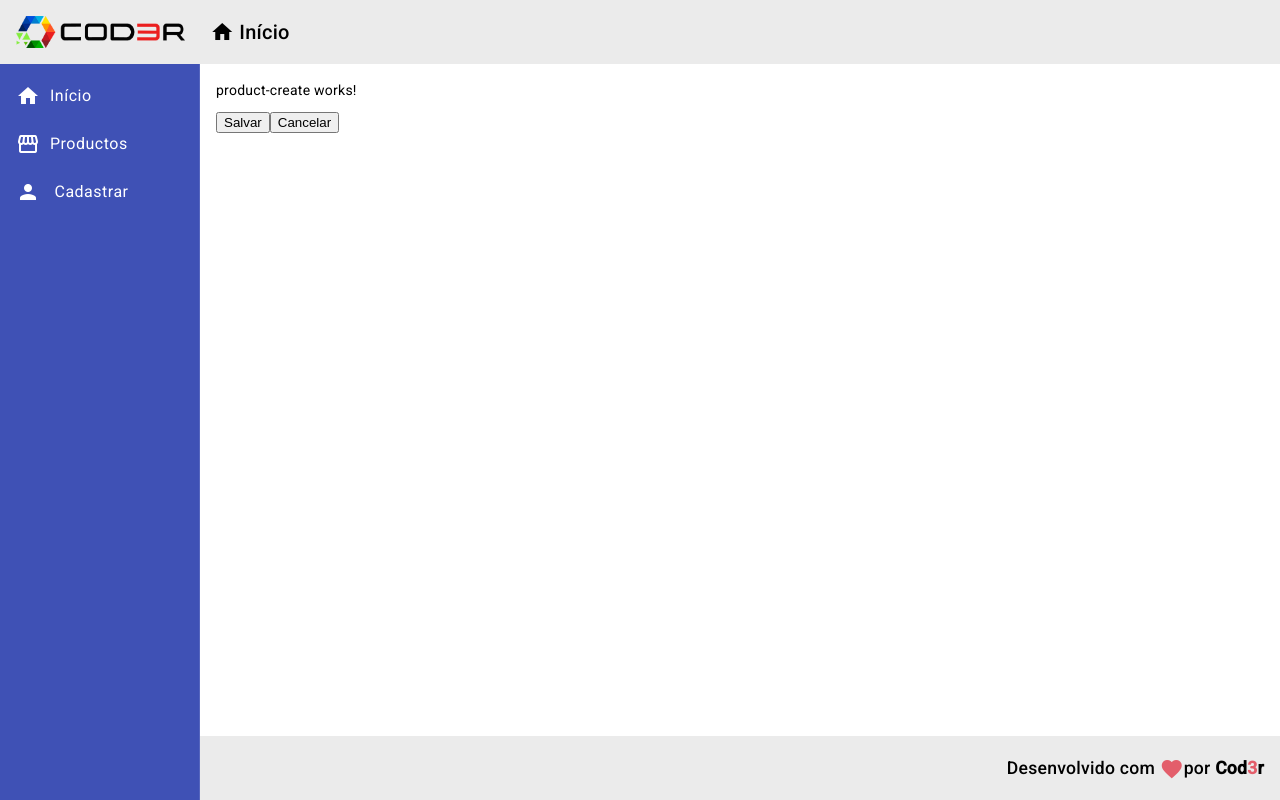
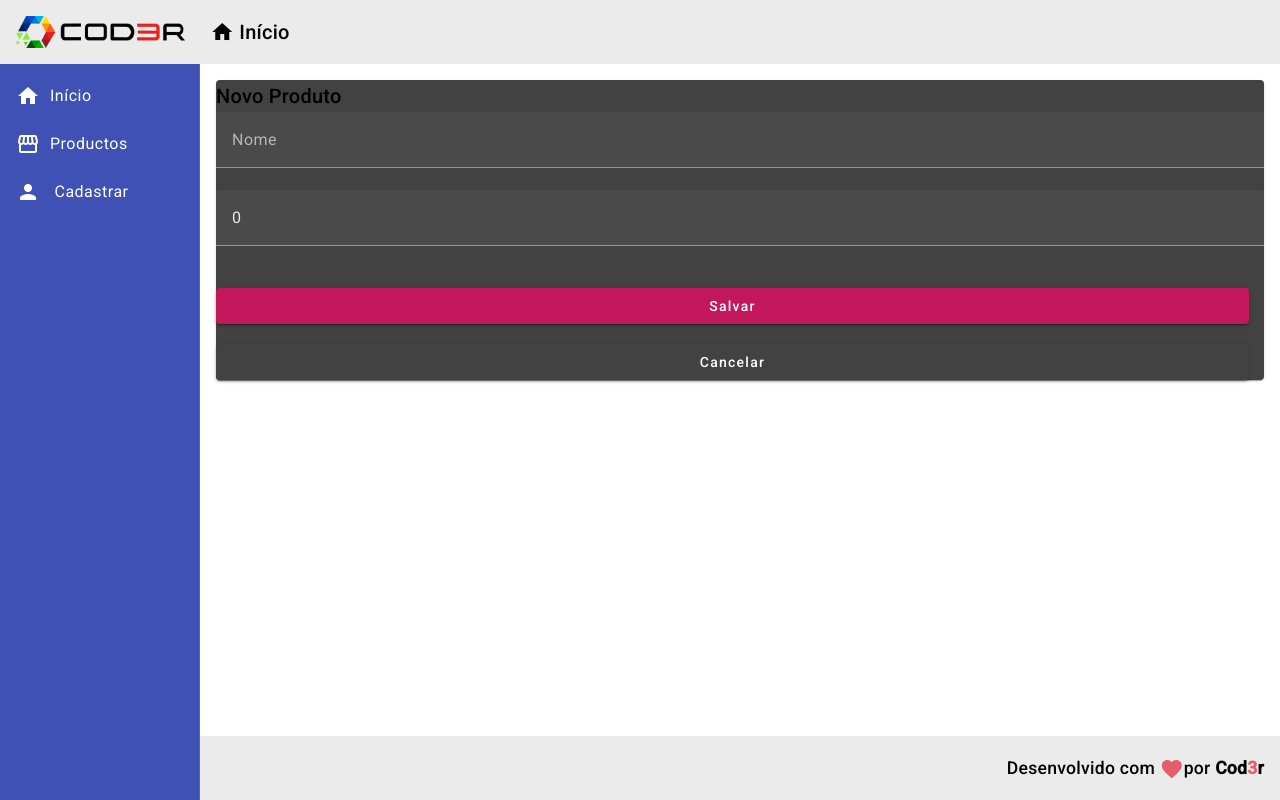
Before and after one commit to GabrielBarbosaDaConceicao/crud-angular-material, an Angular app in the folder Crud/frontend/: page /products/create in a window 1280 px wide. Built offline with nearby package versions, Linux system fonts and the light colour scheme.

Commit message:
adicionado a funcionalidade para crear e fazer o data binding

```diff
--- a/Crud/frontend/src/app/components/product/product-create/product-create.component.css
+++ b/Crud/frontend/src/app/components/product/product-create/product-create.component.css
@@ -0,0 +1,9 @@
+form {
+    display: flex;
+    flex-direction: column;
+}
+
+button {
+    margin-top: 20px;
+    margin-right: 15px;
+}
--- a/Crud/frontend/src/app/components/product/product-create/product-create.component.html
+++ b/Crud/frontend/src/app/components/product/product-create/product-create.component.html
@@ -1,9 +1,19 @@
-<p>product-create works!</p>
+<mat-card>
+    <mat-card-title>Novo Produto</mat-card-title>
+    <form>
+        <mat-form-field>
+            <input matInput placeholder="Nome" [(ngModel)]="product.name" name="name">
+        </mat-form-field>
 
-<button mat-reised-button (click)="createProduct()" color="primary">
-    Salvar
-</button>
+        <mat-form-field>
+            <input matInput placeholder="Preco (R$)" [(ngModel)]="product.price" name="price">
+        </mat-form-field>
+    </form>
+    <button mat-raised-button (click)="createProduct()" color="primary">
+        Salvar
+    </button>
 
-<button mat-reised-button (click)="cancel()">
-    Cancelar
-</button>
+    <button mat-raised-button (click)="cancel()">
+        Cancelar
+    </button>
+</mat-card>
--- a/Crud/frontend/src/app/components/product/product-create/product-create.component.ts
+++ b/Crud/frontend/src/app/components/product/product-create/product-create.component.ts
@@ -1,6 +1,7 @@
 import { Component, OnInit } from '@angular/core';
 import { ProductService } from '../product.service';
 import { Router } from '@angular/router';
+import { Product } from '../product.model';
 
 @Component({
   selector: 'app-product-create',
@@ -9,6 +10,10 @@
 })
 export class ProductCreateComponent implements OnInit {
 
+  product: Product = {
+    name: '',
+    price: 0
+  }
   constructor(private productService: ProductService, private router: Router) { }
 
   ngOnInit(): void {
@@ -16,7 +21,10 @@
   }
 
   createProduct(): void {
-    this.productService.showOnMessage('Producto criado')
+    this.productService.create(this.product).subscribe(() => {
+      this.productService.showOnMessage('Produto criado!')
+      this.router.navigate(["/products"])
+    });
   }
 
   cancel(): void {
--- a/Crud/frontend/src/app/components/product/product.model.ts
+++ b/Crud/frontend/src/app/components/product/product.model.ts
@@ -1,5 +1,5 @@
 export interface Product {
     id?: number
-    nome: string
+    name: string
     price: number
 }
--- a/Crud/frontend/src/app/components/product/product.service.ts
+++ b/Crud/frontend/src/app/components/product/product.service.ts
@@ -1,12 +1,17 @@
+import { HttpClient } from '@angular/common/http';
 import { Injectable } from '@angular/core';
 import { MatSnackBar } from '@angular/material/snack-bar';
+import { Product } from './product.model';
+import { Observable } from 'rxjs';
 
 @Injectable({
   providedIn: 'root'
 })
 export class ProductService {
 
-  constructor(private snackBar: MatSnackBar) { }
+  baseUrl = "http://localhost:3001/products";
+
+  constructor(private snackBar: MatSnackBar, private http: HttpClient) { }
 
   showOnMessage(msg: string): void {
     this.snackBar.open(msg, 'X', {
@@ -15,4 +20,8 @@
       verticalPosition: "top"
     })
   }
+
+  create(product: Product): Observable<Product> {
+    return this.http.post<Product>(this.baseUrl, product);
+  }
 }
--- a/Crud/frontend/src/app/views/product-crud/product-crud.component.html
+++ b/Crud/frontend/src/app/views/product-crud/product-crud.component.html
@@ -1,3 +1,3 @@
-<button mat-reised-button (click)="navegateToProductCreate()">
+<button mat-raised-button (click)="navegateToProductCreate()">
     Novo Produto
 </button>
```
Also changed, not shown: Crud/frontend/src/app/app.module.ts (+10 -1 lines).
